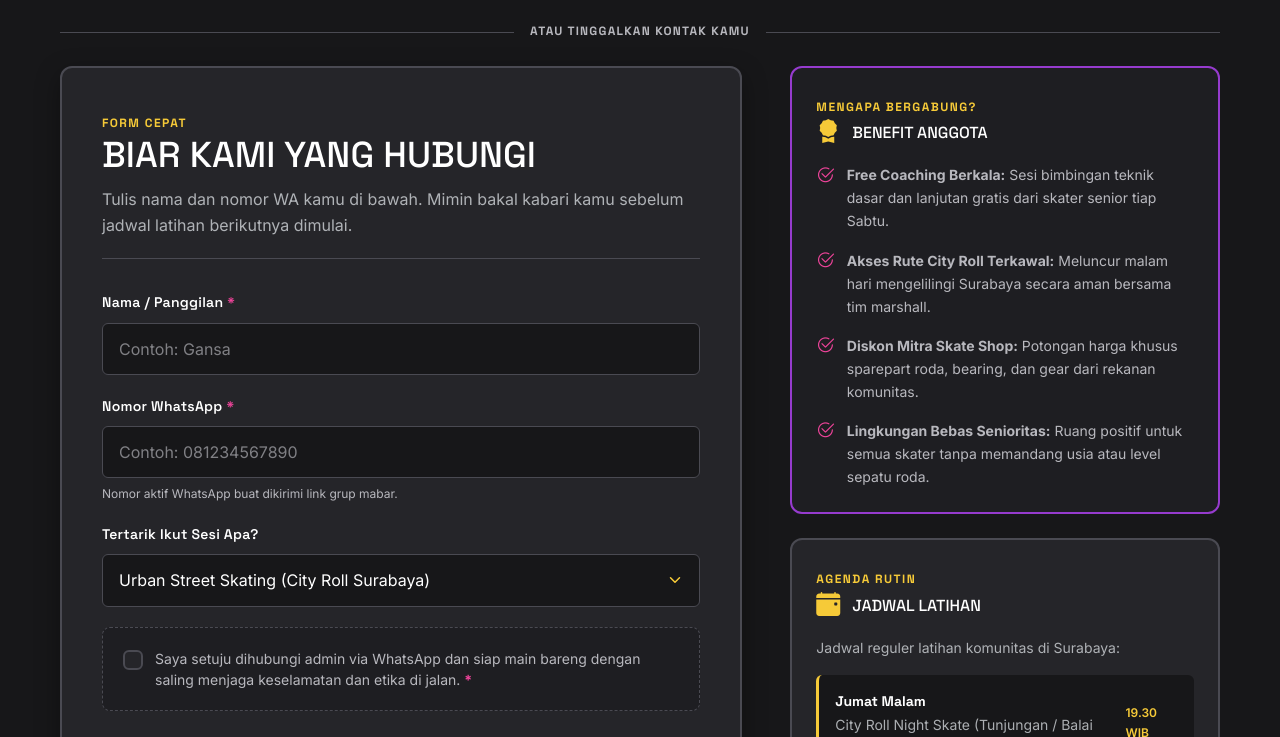
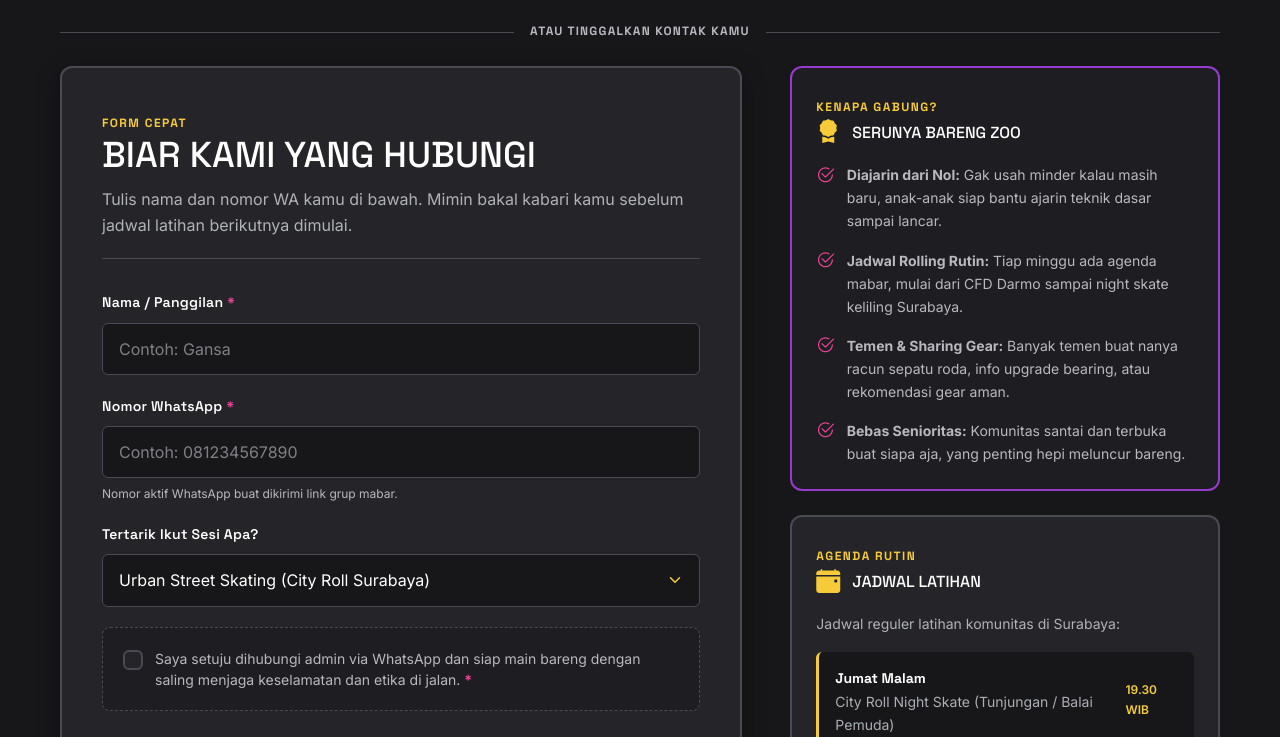
Before and after one commit to Maizu28/uts-paw-p1-zoostreetskaters, a plain HTML site: page register.html in a window 1280 px wide. Shown: the part 868-1605 px from the top of the page. Drawn offline with nearby package versions, Linux system fonts and the light colour scheme.

Commit message:
Ubah bagian benefit anggota menjadi santai dan natural gaya anak skate

```diff
--- a/register.html
+++ b/register.html
@@ -192,27 +192,27 @@
             <!-- Sidebar Column: Community Info & Perks -->
             <aside class="register-info-panel" aria-label="Informasi dan Benefit Komunitas">
               <div class="register-info-card register-info-card-accent">
-                <span class="site-eyebrow">Mengapa Bergabung?</span>
+                <span class="site-eyebrow">Kenapa Gabung?</span>
                 <h3 class="register-info-title">
                   <i class="bi bi-award-fill register-info-icon" aria-hidden="true"></i>
-                  Benefit Anggota
+                  Serunya Bareng Zoo
                 </h3>
                 <ul class="register-perks-list">
                   <li class="register-perk-item">
                     <i class="bi bi-check2-circle register-perk-icon" aria-hidden="true"></i>
-                    <span><strong>Free Coaching Berkala:</strong> Sesi bimbingan teknik dasar dan lanjutan gratis dari skater senior tiap Sabtu.</span>
+                    <span><strong>Diajarin dari Nol:</strong> Gak usah minder kalau masih baru, anak-anak siap bantu ajarin teknik dasar sampai lancar.</span>
                   </li>
                   <li class="register-perk-item">
                     <i class="bi bi-check2-circle register-perk-icon" aria-hidden="true"></i>
-                    <span><strong>Akses Rute City Roll Terkawal:</strong> Meluncur malam hari mengelilingi Surabaya secara aman bersama tim marshall.</span>
+                    <span><strong>Jadwal Rolling Rutin:</strong> Tiap minggu ada agenda mabar, mulai dari CFD Darmo sampai night skate keliling Surabaya.</span>
                   </li>
                   <li class="register-perk-item">
                     <i class="bi bi-check2-circle register-perk-icon" aria-hidden="true"></i>
-                    <span><strong>Diskon Mitra Skate Shop:</strong> Potongan harga khusus sparepart roda, bearing, dan gear dari rekanan komunitas.</span>
+                    <span><strong>Temen &amp; Sharing Gear:</strong> Banyak temen buat nanya racun sepatu roda, info upgrade bearing, atau rekomendasi gear aman.</span>
                   </li>
                   <li class="register-perk-item">
                     <i class="bi bi-check2-circle register-perk-icon" aria-hidden="true"></i>
-                    <span><strong>Lingkungan Bebas Senioritas:</strong> Ruang positif untuk semua skater tanpa memandang usia atau level sepatu roda.</span>
+                    <span><strong>Bebas Senioritas:</strong> Komunitas santai dan terbuka buat siapa aja, yang penting hepi meluncur bareng.</span>
                   </li>
                 </ul>
               </div>
```
